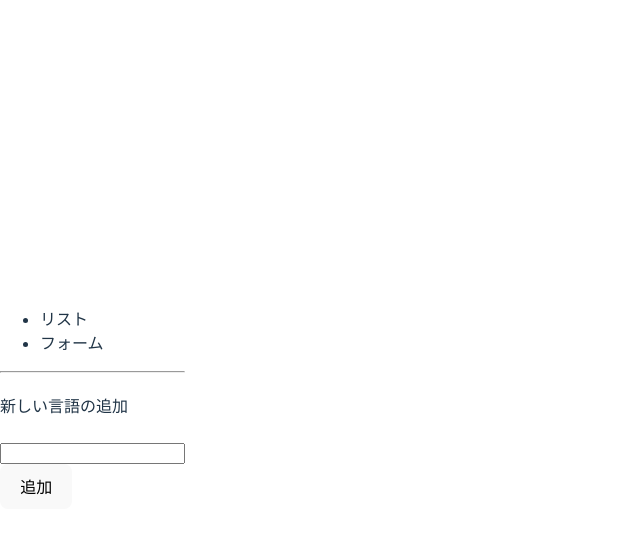
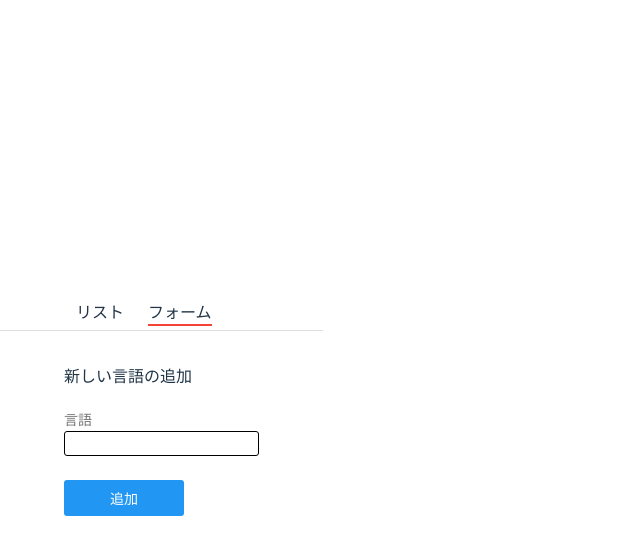
Before and after one commit to Replay95/react-tutorial, a React (Vite) app: page / in a window 1280 px wide. Both pictures are taken after a click on the item "フォーム". Shown: the top 554 px of the page, without its empty margins (0-640 px from the left). Built offline with nearby package versions, Linux system fonts and the light colour scheme.

Commit message:
Day3/lesson7まで

```diff
--- a/package.json
+++ b/package.json
@@ -11,7 +11,8 @@
   },
   "dependencies": {
     "react": "^18.2.0",
-    "react-dom": "^18.2.0"
+    "react-dom": "^18.2.0",
+    "styled-components": "^6.1.11"
   },
   "devDependencies": {
     "@types/react": "^18.2.66",
--- a/src/App.jsx
+++ b/src/App.jsx
@@ -1,7 +1,28 @@
+import styled from "styled-components";
 import { useEffect, useState } from "react";
 import { List } from "./List";
 import { Form } from "./Form";
 import { getLanguages } from "./const/languages";
+
+const Header = styled.header`
+  display: flex;
+  justify-content: space-between;
+  padding: 24px 64px 0;
+  border-bottom: 1px solid #e0e0e0;
+`;
+
+const HeaderUl = styled.ul`
+  display: flex;
+  margin: 0;
+  padding: 0;
+`;
+
+const HeaderLi = styled.li`
+  list-style: none;
+  margin: 4px 12px;
+  cursor: pointer;
+  border-bottom: ${(props) => (props.focused ? `2px solid #F44336` : `none`)};
+`;
 
 function App() {
   const [tab, setTab] = useState(`list`); //initialState
@@ -24,13 +45,16 @@
 
   return (
     <div>
-      <header>
-        <ul>
-          <li onClick={() => setTab(`list`)}>リスト</li>
-          <li onClick={() => setTab(`form`)}>フォーム</li>
-        </ul>
-      </header>
-      <hr />
+      <Header>
+        <HeaderUl>
+          <HeaderLi focused={tab === `list`} onClick={() => setTab(`list`)}>
+            リスト
+          </HeaderLi>
+          <HeaderLi focused={tab === `form`} onClick={() => setTab(`form`)}>
+            フォーム
+          </HeaderLi>
+        </HeaderUl>
+      </Header>
 
       {tab === `list` ? <List langs={langs} /> : <Form onAddlang={addLang} />}
     </div>
--- a/src/Form.jsx
+++ b/src/Form.jsx
@@ -1,4 +1,31 @@
 import { useState } from "react";
+import { Button } from "./components/button";
+import styled from "styled-components";
+
+const Container = styled.div`
+  padding: 12px 64px;
+`;
+
+const Label = styled.label`
+  display: flex;
+  color: #757575;
+  font-size: 14px;
+  font-weight: bold;
+`;
+
+const Input = styled.input`
+  border: 1px solid black;
+  border-radius: 3px;
+  padding: 4px 8px;
+`;
+
+const ButtonContainer = styled.div`
+  margin-top: 24px;
+`;
+
+const FormButton = styled(Button)`
+  width: 120px;
+`;
 
 export function Form({ onAddlang }) {
   const [text, setText] = useState(``);
@@ -9,20 +36,21 @@
   }
 
   return (
-    <div>
+    <Container>
       <h4>新しい言語の追加</h4>
       <form onSubmit={submitForm}>
         <div>
-          <input
+          <Label>言語</Label>
+          <Input
             type="text"
             value={text}
             onChange={(e) => setText(e.target.value)}
           />
         </div>
-        <div>
-          <button>追加</button>
-        </div>
+        <ButtonContainer>
+          <FormButton>追加</FormButton>
+        </ButtonContainer>
       </form>
-    </div>
+    </Container>
   );
 }
--- a/src/List.jsx
+++ b/src/List.jsx
@@ -1,19 +1,23 @@
-import { useEffect } from "react";
+import styled from "styled-components";
+
+const Container = styled.div`
+  padding: 12px 64px;
+`;
+
+const ListItem = styled.div`
+  padding: 8px 16px;
+
+  &:nth-child(n + 2) {
+    border-top: 1px solid #d9dbde;
+  }
+`;
 
 export function List({ langs }) {
-  useEffect(() => {
-    console.log(`list.jsx:useEffect`);
-
-    return () => {
-      console.log(`list.jsx:useEffect:unmount`);
-    };
-  });
-
   return (
-    <div>
+    <Container>
       {langs.map((lang, index) => {
-        return <div key={index}>{lang}</div>;
+        return <ListItem key={index}>{lang}</ListItem>;
       })}
-    </div>
+    </Container>
   );
 }
--- /dev/null
+++ b/src/components/button.jsx
@@ -0,0 +1,13 @@
+import styled from "styled-components";
+
+export const Button = styled.button`
+  border: none;
+  border-radius: 3px;
+  background-color: #2196f3;
+  padding: 8px 16px;
+  min-width: 100px;
+  font-size: 14px;
+  font-weight: bold;
+  color: white;
+  cursor: pointer;
+`;
```
Also changed, not shown: 2 other files (tests, documents, lock files or other folders).
